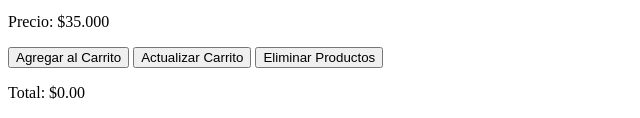
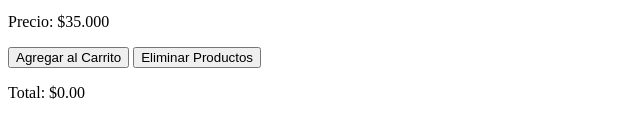
Before and after one commit to dcornejov40/Skincare-EntregaII, a plain HTML site: page js/index.html in a window 1280 px wide. Shown: the part 1585-1703 px from the top of the page, without its empty margins (0-640 px from the left). Drawn offline with nearby package versions, Linux system fonts and the light colour scheme.

```diff
--- a/js/index.html
+++ b/js/index.html
@@ -59,7 +59,6 @@
 
 
 </body>
-<button id="update-cart">Actualizar Carrito</button>
 <button id="clear-cart">Eliminar Productos</button>
 <ul id="cart"></ul>
 <p id="cart-total">Total: $0.00</p>
```
